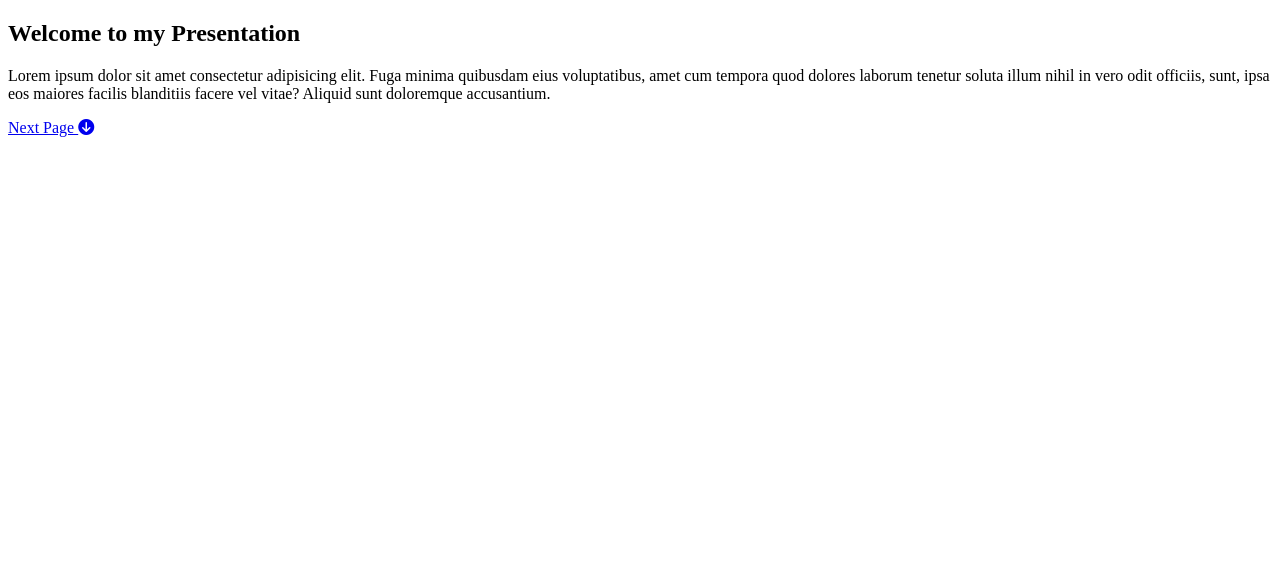
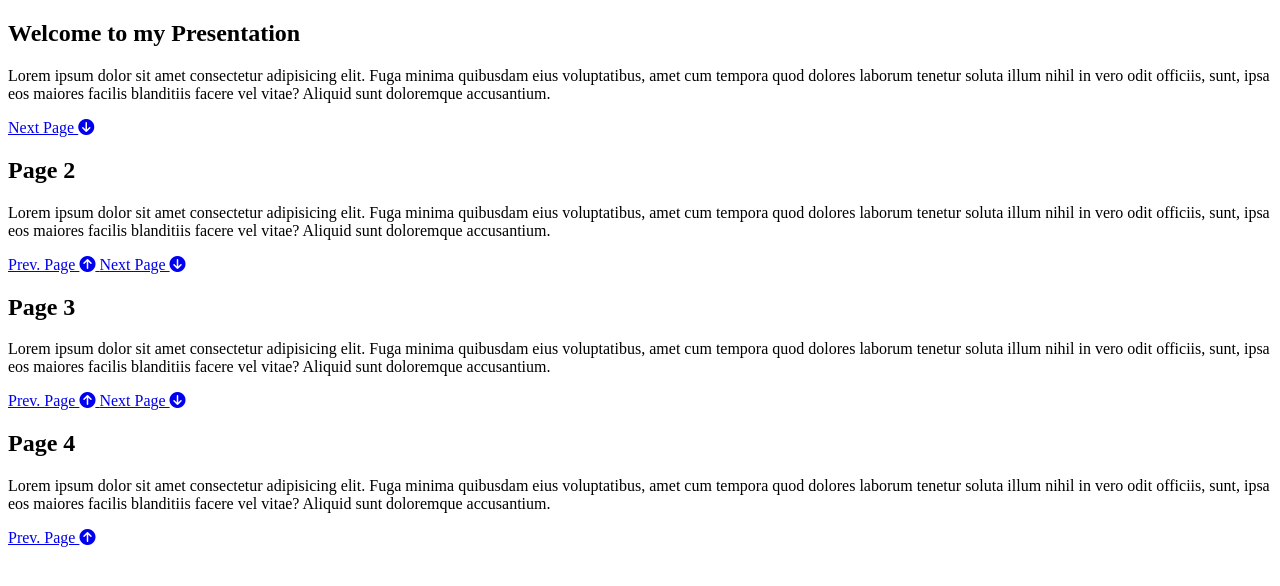
Before and after one commit to Alexbcampbell/Presentation-Website, a plain HTML site: page index.html in a window 1280 px wide. Drawn offline with Linux system fonts and the light colour scheme.

Commit message:
page sections built out in HTML with previous and next buttons

```diff
--- a/index.html
+++ b/index.html
@@ -19,5 +19,44 @@
       </a>
     </div>
   </section>
+
+  <!-- Page 2 -->
+  <section id="page-2" class="page">
+    <h1>Page 2</h1>
+    <p>Lorem ipsum dolor sit amet consectetur adipisicing elit. Fuga minima quibusdam eius voluptatibus, amet cum tempora quod dolores laborum tenetur soluta illum nihil in vero odit officiis, sunt, ipsa eos maiores facilis blanditiis facere vel vitae? Aliquid sunt doloremque accusantium.</p>
+    <div>
+      <a href="#page-1" class="btn btn-dark">
+        Prev. Page <i class="fas fa-arrow-circle-up"></i>
+      </a>
+      <a href="#page-3" class="btn">
+        Next Page <i class="fas fa-arrow-circle-down"></i>
+      </a>
+    </div>
+  </section>
+
+  <!-- Page 3-->
+  <section id="page-3" class="page">
+    <h1>Page 3</h1>
+    <p>Lorem ipsum dolor sit amet consectetur adipisicing elit. Fuga minima quibusdam eius voluptatibus, amet cum tempora quod dolores laborum tenetur soluta illum nihil in vero odit officiis, sunt, ipsa eos maiores facilis blanditiis facere vel vitae? Aliquid sunt doloremque accusantium.</p>
+    <div>
+      <a href="#page-2" class="btn btn-dark">
+        Prev. Page <i class="fas fa-arrow-circle-up"></i>
+      </a>
+      <a href="#page-4" class="btn">
+        Next Page <i class="fas fa-arrow-circle-down"></i>
+      </a>
+    </div>
+  </section>
+
+  <!-- Page 4-->
+  <section id="page-4" class="page">
+    <h1>Page 4</h1>
+    <p>Lorem ipsum dolor sit amet consectetur adipisicing elit. Fuga minima quibusdam eius voluptatibus, amet cum tempora quod dolores laborum tenetur soluta illum nihil in vero odit officiis, sunt, ipsa eos maiores facilis blanditiis facere vel vitae? Aliquid sunt doloremque accusantium.</p>
+    <div>
+      <a href="#page-2" class="btn btn-dark">
+        Prev. Page <i class="fas fa-arrow-circle-up"></i>
+      </a>
+    </div>
+  </section>
 </body>
 </html>
```
